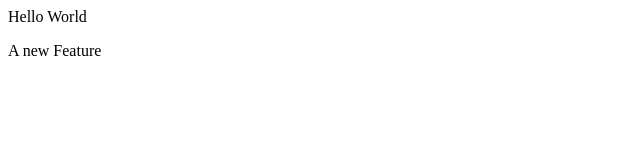
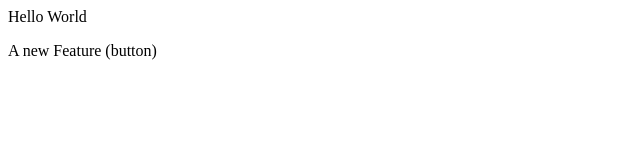
Before and after one commit to Rutvik-code23/localrepo, a plain HTML site: page index.html in a window 1280 px wide. Shown: the full height of the page, 0-640 px from the left. Drawn offline with Linux system fonts and the light colour scheme.

```diff
--- a/index.html
+++ b/index.html
@@ -1,2 +1,2 @@
 <p>Hello World</p>
-<p>A new Feature</p>
+<p>A new Feature (button)</p>
```
